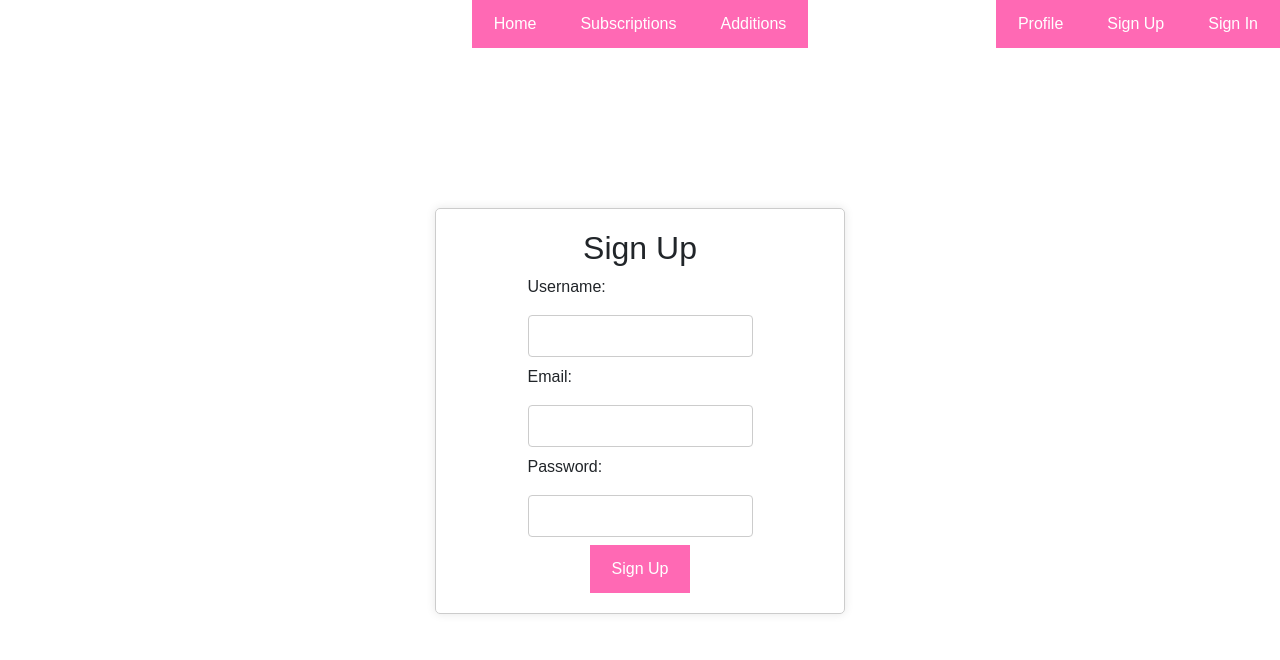
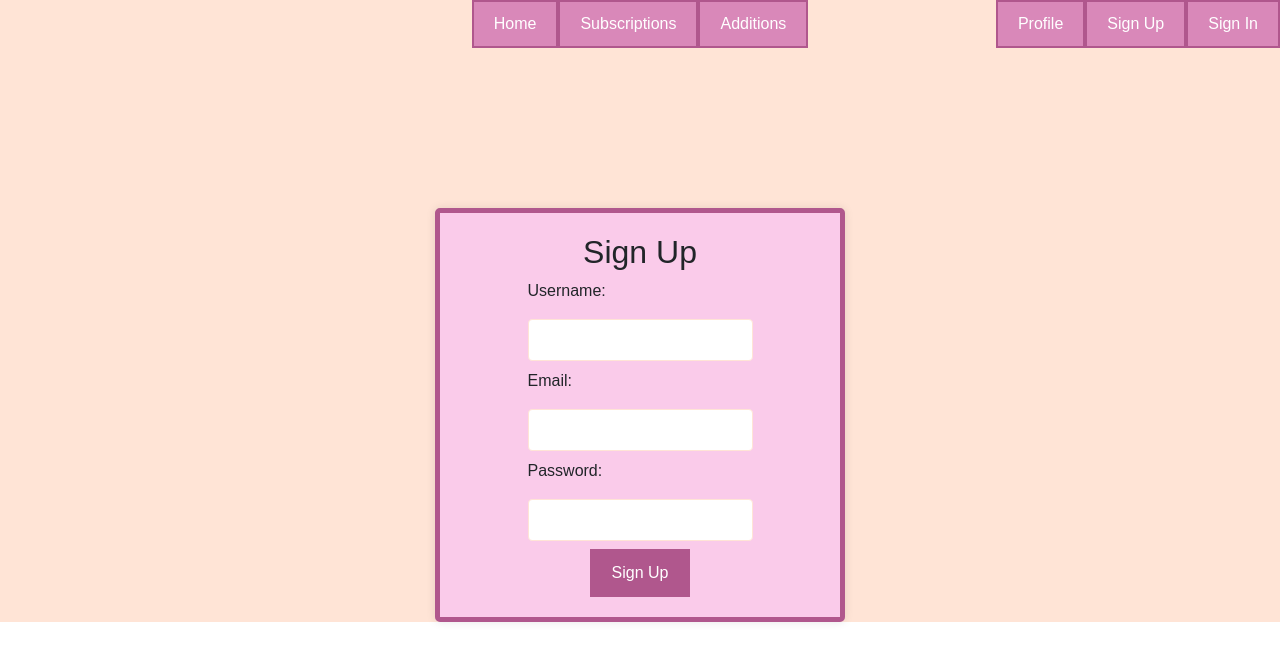
Before and after one commit to ValeriaRudenko/SocialMediaWebsiteForPets, a React (Create React App) app in the folder frontend/: page / in a window 1280 px wide. Shown: the top 660 px of the page. Built offline with nearby package versions, Linux system fonts and the light colour scheme.

Commit message:
added some style and home page

```diff
--- a/frontend/src/components/Home.js
+++ b/frontend/src/components/Home.js
@@ -1,3 +1,34 @@
-import React, {useState} from 'react';
-const Home = () => {}
-export default Home;
+import React, {useEffect, useState} from 'react';
+
+// Схема для моделі поста
+// const postSchema = new mongoose.Schema({
+//     nickname: String,
+//     caption: String,
+//     imagePath: String,
+// });
+
+
+const Home = () => {
+    const [randomPosts, setRandomPosts] = useState([]);
+
+
+    return (
+        <div>
+            <h2>Popular posts</h2>
+            <div className="row">
+                {randomPosts.map(post => (
+                    <div key={post._id} className="col-md-4">
+                        <div className="container">
+                            <img src={post.imagePath} alt="Post"/>
+                            <p>{post.nickname}</p>
+                            <p>{post.caption}</p>
+                        </div>
+                    </div>
+                ))}
+            </div>
+        </div>
+    );
+
+
+};
+            export default Home;
--- a/frontend/src/components/Main.css
+++ b/frontend/src/components/Main.css
@@ -9,22 +9,21 @@ button {
     cursor: pointer;
     margin: 20px;
     transition: background-color 0.3s ease-in-out, color 0.3s ease-in-out;
-}
-
-/* Default state */
-button {
-    background-color: #ff69b4; /* Pink color */
+    background-color: #D988B9; /* Pink color */
     color: #fff; /* White text */
-    border: 2px solid #ff69b4; /* Pink border */
+    border: 2px solid #B0578D; /* Pink border */
 }
 
 /* Hover state */
 button:hover {
-    background-color: #ff4081; /* Lighter pink on hover */
+    background-color: #B0578D; /* Lighter pink on hover */
     color: #fff; /* White text on hover */
-    border: 2px solid #ff4081; /* Lighter pink border on hover */
+    border: 2px solid #B0578D; /* Lighter pink border on hover */
 }
 
 div {
     font-family: Century Gothic, CenturyGothic, AppleGothic, sans-serif;
 }
+.main {
+    background-color: #FFE4D6;
+}
--- a/frontend/src/components/Main.js
+++ b/frontend/src/components/Main.js
@@ -11,28 +11,30 @@ import './Main.css';
 
 const Main = () => {
     return (
-        <PageProvider>
-            <Navigation />
-            <div>
+        <div className="main">
+            <PageProvider>
+                <Navigation/>
                 <div>
-                    <Content />
+                    <div>
+                        <Content/>
+                    </div>
                 </div>
-            </div>
-        </PageProvider>
+            </PageProvider>
+        </div>
     );
 };
 
 const Content = () => {
-    const { currentPage } = usePageContext();
+    const {currentPage} = usePageContext();
 
     return (
         <>
-            {currentPage === 'home' && <Home />}
-            {currentPage === 'subscriptions' && <Subscriptions />}
-            {currentPage === 'adds' && <Additions />}
-            {currentPage === 'signUp' && <SignUp />}
-            {currentPage === 'signIn' && <SignIn />}
-            {currentPage === 'profile' && <Profile />}
+            {currentPage === 'home' && <Home/>}
+            {currentPage === 'subscriptions' && <Subscriptions/>}
+            {currentPage === 'adds' && <Additions/>}
+            {currentPage === 'signUp' && <SignUp/>}
+            {currentPage === 'signIn' && <SignIn/>}
+            {currentPage === 'profile' && <Profile/>}
         </>
     );
 };
--- a/frontend/src/components/Profile.css
+++ b/frontend/src/components/Profile.css
@@ -1,7 +1,7 @@
 
 #avatar-image.avatar-with-image {
     cursor: pointer;
-    border: 2px solid indigo;
+    border: 3px solid #B0578D;
     border-radius: 50%;
     width: 100px; /* Регулюєте розмір кнопки зображення */
     height: 100px; /* Регулюєте розмір кнопки зображення */
@@ -20,14 +20,17 @@ form {
 }
 
 .upload-label {
-    background-color: #ff69b4; /* Pink color */
+    background-color: #B0578D; /* Pink color */
     color: #fff; /* White text */
-    border: 2px solid #ff69b4; /* Pink border */
+    border: 2px solid #B0578D; /* Pink border */
 }
 
 /* Hover state */
-.upload-label:hover {
-    background-color: #ff4081; /* Lighter pink on hover */
-    color: #fff; /* White text on hover */
-    border: 2px solid #ff4081; /* Lighter pink border on hover */
+/*.upload-label:hover {*/
+/*    background-color: #B0578D; !* Lighter pink on hover *!*/
+/*    color: #fff; !* White text on hover *!*/
+/*    !*border: 2px solid #ff4081; !* Lighter pink border on hover *!*!*/
+/*}*/
+.button_in_cont {
+    background-color: #B0578D;
 }
--- a/frontend/src/components/Profile.js
+++ b/frontend/src/components/Profile.js
@@ -194,11 +194,11 @@ const Profile = () => {
                                 )}
 
                                 {isEditMode ? (
-                                    <button type="button" onClick={handleSaveClick}>
+                                    <button className="button_in_cont" type="button" onClick={handleSaveClick}>
                                         Save
                                     </button>
                                 ) : (
-                                    <button type="button" onClick={handleEditClick}>
+                                    <button className="button_in_cont" type="button" onClick={handleEditClick}>
                                         Edit
                                     </button>
                                 )}
--- a/frontend/src/components/Sign.css
+++ b/frontend/src/components/Sign.css
@@ -1,10 +1,11 @@
 
 .container {
+    background-color: #FACBEA;
     max-width: 400px;
     margin: auto;
     margin-top: 20vh;
     padding: 20px;
-    border: 1px solid #ccc;
+    border: 5px solid #B0578D;
     border-radius: 5px;
     box-shadow: 0 0 10px rgba(0, 0, 0, 0.1);
 }
@@ -27,6 +28,6 @@ input {
     width: 100%;
     padding: 8px;
     margin-bottom: 16px;
-    border: 1px solid #ccc;
+    border: 1px solid #FFE4D6;
     border-radius: 4px;
 }
--- a/frontend/src/components/SignIn.css
+++ /dev/null
@@ -1,45 +0,0 @@
-
-.container {
-    max-width: 400px;
-    margin: auto;
-    margin-top: 20vh;
-    padding: 20px;
-    border: 1px solid #ccc;
-    border-radius: 5px;
-    box-shadow: 0 0 10px rgba(0, 0, 0, 0.1);
-}
-
-h2 {
-    text-align: center;
-}
-
-form {
-    display: flex;
-    flex-direction: column;
-    align-items: center;
-}
-
-label {
-    margin-bottom: 8px;
-}
-
-input {
-    width: 100%;
-    padding: 8px;
-    margin-bottom: 16px;
-    border: 1px solid #ccc;
-    border-radius: 4px;
-}
-
-button {
-    background-color: #007bff;
-    color: #fff;
-    padding: 10px;
-    border: none;
-    border-radius: 4px;
-    cursor: pointer;
-}
-
-button:hover {
-    background-color: #0056b3;
-}
--- a/frontend/src/components/SignIn.js
+++ b/frontend/src/components/SignIn.js
@@ -46,7 +46,7 @@ const SignIn = () => {
                                 <p>Password:</p>
                                 <input type="password" value={password} onChange={(e) => setPassword(e.target.value)}/>
                             </label>
-                            <button type="button" onClick={handleSignIn}>
+                            <button className="button_in_cont" type="button" onClick={handleSignIn}>
                                 Sign In
                             </button>
                         </form>
--- a/frontend/src/components/SignUp.css
+++ /dev/null
@@ -1,44 +0,0 @@
-
-.container {
-    max-width: 400px;
-    margin: auto;
-    padding: 20px;
-    border: 1px solid #ccc;
-    border-radius: 5px;
-    box-shadow: 0 0 10px rgba(0, 0, 0, 0.1);
-}
-
-h2 {
-    text-align: center;
-}
-
-form {
-    display: flex;
-    flex-direction: column;
-    align-items: center;
-}
-
-label {
-    margin-bottom: 8px;
-}
-
-input {
-    width: 100%;
-    padding: 8px;
-    margin-bottom: 16px;
-    border: 1px solid #ccc;
-    border-radius: 4px;
-}
-
-button {
-    background-color: #007bff;
-    color: #fff;
-    padding: 10px;
-    border: none;
-    border-radius: 4px;
-    cursor: pointer;
-}
-
-button:hover {
-    background-color: #0056b3;
-}
--- a/frontend/src/components/SignUp.js
+++ b/frontend/src/components/SignUp.js
@@ -47,7 +47,7 @@ const SignUp = () => {
                             <p>Password:</p>
                             <input type="password" value={password} onChange={(e) => setPassword(e.target.value)}/>
                         </label>
-                        <button type="button" onClick={handleSignUp}>
+                        <button className="button_in_cont" type="button" onClick={handleSignUp}>
                             Sign Up
                         </button>
                     </form>
```
